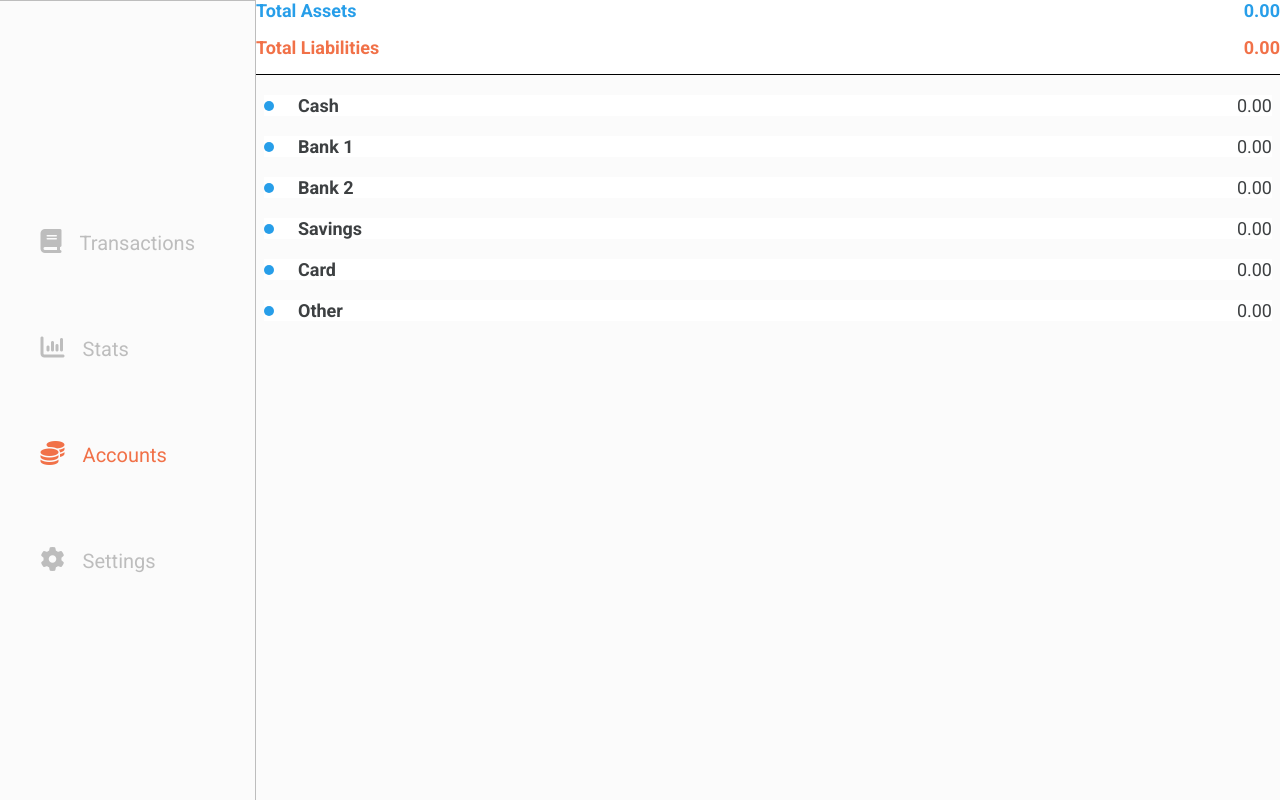
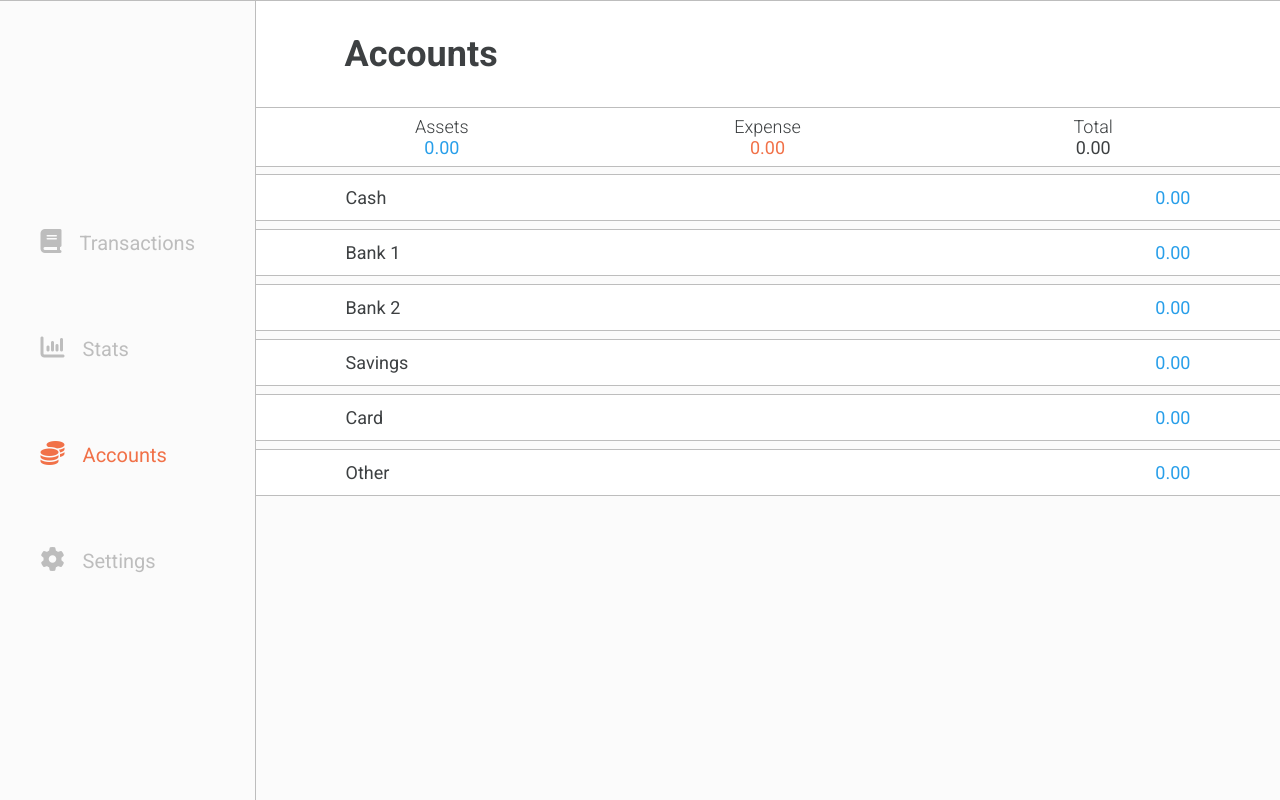
Before and after one commit to AzrielleP/finance-tracker, a React (Create React App) app: page / in a window 1280 px wide. Both pictures are taken after a click on the label "Accounts". Built offline with nearby package versions, Linux system fonts and the light colour scheme.

Commit message:
Update Accounts styling, create new component Totals

```diff
--- a/src/components/Main/subcomponents/Accounts/Accounts.js
+++ b/src/components/Main/subcomponents/Accounts/Accounts.js
@@ -1,40 +1,40 @@
 import React from "react";
-import { totalValueFormat, singleValueFormat } from "../../../../helpers/calc";
+import { singleValueFormat } from "../../../../helpers/calc";
+import Totals from "../Totals/Totals";
 
 // Styled Components
-import { ScrollingContainer, FlexContainer } from "../../../../styled-components/Default.styled";
-import { Dot, AccountContainer, AccountTotalContainer } from "./Accounts.styled";
-import { Bold } from "../../../../styled-components/Text.styled";
+import { ScrollingContainer, FlexHeader, FixedContainer } from "../../../../styled-components/Default.styled";
+import { AccountContainer } from "./Accounts.styled";
+import { Main, Large } from "../../../../styled-components/Text.styled";
 
 function SidebarAccounts(props) {
     const { accountsInfo, getAccounts, initialState } = props;
 
     return (
+        <div>
+            <FixedContainer>
+                <FlexHeader>
+                    <Large>Accounts</Large>
+                </FlexHeader>
+                <Totals
+                    dataAsset={accountsInfo.totalAssets}
+                    dataExpense={accountsInfo.totalLiabilities}
+                    dataTotal={accountsInfo.totalAssets + accountsInfo.totalLiabilities}
+                    heading={["Assets", "Liabilities", "Total"]}
+                />
+            </FixedContainer>
+
             <ScrollingContainer>
-			<AccountTotalContainer>
-				<FlexContainer justifySmall="space-between">
-					<Bold type="income">Total Assets</Bold>
-					<Bold type="income">{totalValueFormat(accountsInfo.totalAssets)}</Bold>
-				</FlexContainer>
-				<FlexContainer justifySmall="space-between">
-					<Bold type="expense">Total Liabilities</Bold>
-					<Bold type="expense">{totalValueFormat(accountsInfo.totalLiabilities)}</Bold>
-				</FlexContainer>
-			</AccountTotalContainer>
-			{(accountsInfo !== initialState ? accountsInfo : getAccounts()).items.map(
-				(item, key) => {
+                {(accountsInfo !== initialState ? accountsInfo : getAccounts()).items.map((item, key) => {
                     return (
-						<AccountContainer key={key}>
-							<FlexContainer>
-								<Dot color={item.value} />
-								<Bold>{item.accountName}</Bold>
-							</FlexContainer>
-							<p>{singleValueFormat(item.value, true)}</p>
+                        <AccountContainer key={key} value = {item.value}>
+                            <Main>{item.accountName}</Main>
+                            <p>{singleValueFormat(item.value, false)}</p>
                         </AccountContainer>
                     );
-				}
-			)}
+                })}
             </ScrollingContainer>
+        </div>
     );
 }
 
--- a/src/components/Main/subcomponents/Accounts/Accounts.styled.js
+++ b/src/components/Main/subcomponents/Accounts/Accounts.styled.js
@@ -1,41 +1,13 @@
 import styled from "styled-components";
-import { generalColors, handleColorTransType } from "../../../../styled-components/ThemeColors.styled";
-import { FlexContainer } from "../../../../styled-components/Default.styled";
+import { FlexContainerBordered } from "../../../../styled-components/Default.styled";
+import { generalColors } from "../../../../styled-components/ThemeColors.styled";
 
-export const AccountTotalContainer = styled.div`
-	width: 100%;
-	border-bottom: 0.5px solid ${({ theme }) => theme.border};
+export const AccountContainer = styled(FlexContainerBordered)`
+	justify-content: space-between;
+	margin: 0.5em 0;
+	padding: 0.75em 7vw;
 
-	div {
-		padding-bottom: 1em;
-		width: 100%;
-	}
-
-	p {
-		color: ${({ type }) => handleColorTransType(type)};
+	p:nth-child(2) {
+		color: ${({ value }) => (value < 0 ? generalColors.red : generalColors.blue)};
 	}
 `;
-export const AccountContainer = styled(FlexContainer)`
-	justify-content: space-between;
-	margin: 1.25em 0.5em 0 0.5em;
-
-	${FlexContainer} {
-		gap: 1em;
-	}
-
-	p {
-		color: ${({ theme }) => theme.text};
-	}
-`;
-export const Dot = styled.span`
-	height: 10px;
-	width: 10px;
-	margin-right: 0.5em;
-	background-color: ${({ color }) => (color < 0 ? generalColors.red : generalColors.blue)};
-	border-radius: 50%;
-
-	@media screen and (min-width: 1024) {
-		height: 15px;
-		width: 15px;
-	}
-`;
--- a/src/components/Main/subcomponents/DatePicker/DatePicker.js
+++ b/src/components/Main/subcomponents/DatePicker/DatePicker.js
@@ -2,15 +2,15 @@ import React from "react";
 import moment from "moment";
 
 // Styled Components
-import { ArrowButton } from './DatePicker.styled';
+import { ArrowButton, DatePickerContainer } from './DatePicker.styled';
 import { Large } from '../../../../styled-components/Text.styled';
-import { FlexContainer } from '../../../../styled-components/Default.styled';
+
 
 function DatePicker(props) {
     const {moveToNextMonth, moveToPreviousMonth, dataToRender} = props;
 
     return (
-        <FlexContainer>
+        <DatePickerContainer>
             <ArrowButton type='button' onClick={moveToPreviousMonth}>
                 <i className='fa-solid fa-angle-left'></i>
             </ArrowButton>
@@ -24,7 +24,7 @@ function DatePicker(props) {
             <ArrowButton type='button' onClick={moveToNextMonth}>
                 <i className='fa-solid fa-angle-right'></i>
             </ArrowButton>
-        </FlexContainer>
+        </DatePickerContainer>
     );
 }
 
--- a/src/components/Main/subcomponents/DatePicker/DatePicker.styled.js
+++ b/src/components/Main/subcomponents/DatePicker/DatePicker.styled.js
@@ -1,7 +1,18 @@
 import styled from "styled-components";
+import { FlexContainer } from '../../../../styled-components/Default.styled';
+
+export const DatePickerContainer = styled(FlexContainer) `
+    button:nth-child(1) {
+        margin: 0 1em 0 0;
+    }
+
+    button:nth-child(3) {
+        margin: 0 0 0 1em;
+    }
+
+`
 
 export const ArrowButton = styled.button`
-    margin: 0 1em;
     color: ${({ theme }) => theme.text};
 
     &:hover, &:focus, &:active {
--- /dev/null
+++ b/src/components/Main/subcomponents/Totals/Totals.js
@@ -0,0 +1,31 @@
+import React from "react";
+import { totalValueFormat } from "../../../../helpers/calc";
+
+// Styled Components
+import { FlexContainerBordered } from "../../../../styled-components/Default.styled";
+import { LargeNumberContainer } from "./Totals.styled";
+import { Light, Main } from "../../../../styled-components/Text.styled";
+
+function Totals(props) {
+    const { dataAsset, dataExpense, dataTotal, heading } = props;
+    return (
+        <FlexContainerBordered justify='space-around'>
+            <LargeNumberContainer type='income'>
+                <Light>{heading[0]}</Light>
+                <Main>{totalValueFormat(dataAsset)}</Main>
+            </LargeNumberContainer>
+
+            <LargeNumberContainer type='expense'>
+                <Light>Expense</Light>
+                <Main>{totalValueFormat(dataExpense)}</Main>
+            </LargeNumberContainer>
+
+            <LargeNumberContainer type='total' amount={dataTotal}>
+                <Light>Total</Light>
+                <Main>{totalValueFormat(dataTotal, true)}</Main>
+            </LargeNumberContainer>
+        </FlexContainerBordered>
+    );
+}
+
+export default Totals;
--- /dev/null
+++ b/src/components/Main/subcomponents/Totals/Totals.styled.js
@@ -0,0 +1,11 @@
+import styled from "styled-components";
+import { handleColorTransType } from "../../../../styled-components/ThemeColors.styled";
+
+export const LargeNumberContainer = styled.div`
+	flex: 1;
+	text-align: center;
+
+	p:nth-child(2) {
+		color: ${({ type, theme }) => handleColorTransType(type, theme) || theme.text};
+	}
+`;
--- a/src/components/Main/subcomponents/TransactionOutput/TransactionOutput.js
+++ b/src/components/Main/subcomponents/TransactionOutput/TransactionOutput.js
@@ -1,5 +1,6 @@
 import React from "react";
 import moment from "moment";
+import Totals from "../Totals/Totals";
 import DatePicker from "../DatePicker/DatePicker";
 import { totalValueFormat, singleValueFormat } from "../../../../helpers/calc";
 
@@ -12,21 +13,18 @@ import {
 	GridContainerHead,
 	NoDataContainer,
 	DailyTransactionData,
-	LargeNumberContainer,
 	DayContainer
 } from "./TransactionOutput.styled";
 import {
 	Main,
 	Bold,
-	Light,
 	Small,
 	OverflowingText
 } from "../../../../styled-components/Text.styled";
 import {
 	ScrollingContainer,
 	FixedContainer,
-	FlexContainerBordered,
-	FlexHeader
+	FlexHeader,
 } from "../../../../styled-components/Default.styled";
 
 function Transaction(props) {
@@ -52,22 +50,11 @@ function Transaction(props) {
 					</NewButton>
 				</FlexHeader>
 
-				<FlexContainerBordered justify="space-around">
-					<LargeNumberContainer type="income">
-						<Light>Income</Light>
-						<Main>{totalValueFormat(dataToRender.monthIncomeTotal)}</Main>
-					</LargeNumberContainer>
-
-					<LargeNumberContainer type="expense">
-						<Light>Expense</Light>
-						<Main>{totalValueFormat(dataToRender.monthExpenseTotal)}</Main>
-					</LargeNumberContainer>
-
-					<LargeNumberContainer type="total" amount={dataToRender.monthTotal}>
-						<Light>Total</Light>
-						<Main>{totalValueFormat(dataToRender.monthTotal, true)}</Main>
-					</LargeNumberContainer>
-				</FlexContainerBordered>
+				<Totals dataAsset = {dataToRender.monthIncomeTotal}
+						dataExpense = {dataToRender.monthExpenseTotal}
+						dataTotal = {dataToRender.monthTotal}
+						heading = {['Income', 'Expense', 'Total']}
+				/>
 			</FixedContainer>
 
 			{!dataToRender.hasOwnProperty("dailyTrans") ? (
--- a/src/components/Main/subcomponents/TransactionOutput/TransactionOutput.styled.js
+++ b/src/components/Main/subcomponents/TransactionOutput/TransactionOutput.styled.js
@@ -1,5 +1,5 @@
 import styled from "styled-components";
-import { generalColors,handleColorTransType } from "../../../../styled-components/ThemeColors.styled";
+import { generalColors } from "../../../../styled-components/ThemeColors.styled";
 
 /*  ========== Containers ========== */
 export const TransactionOutput = styled.div`
@@ -42,15 +42,6 @@ export const NoDataContainer = styled.div`
 	align-items: center;
 	justify-content: center;
 	height: 50vh;
-`;
-
-export const LargeNumberContainer = styled.div`
-	flex: 1;
-	text-align: center;
-
-	p:nth-child(2) {
-		color: ${({ type, theme }) => handleColorTransType(type, theme) || theme.text};
-	}
 `;
 
 export const DayContainer = styled.div`
--- a/src/styled-components/Default.styled.js
+++ b/src/styled-components/Default.styled.js
@@ -1,4 +1,4 @@
-import styled, { css } from "styled-components";
+import styled from "styled-components";
 import { generalColors } from "./ThemeColors.styled";
 
 // Consists of styles that are used in more than 2 components (except for App)
@@ -37,10 +37,10 @@ export const FlexContainer = styled.div`
  `;
 
  export const FlexHeader = styled(FlexContainerBordered)`
-	padding: 1em 0.75em;
+	padding: 1em 7vw;
 
 	@media screen and (min-width: 1024px) {
-		padding: 2em 6vw;
+		padding: 2em 7vw;
 	}
  `;
 
```
Also changed, not shown: src/components/Stats/Stats.js (deleted, +0 -54 lines). Lines whose indentation alone changed are shown as unchanged.
